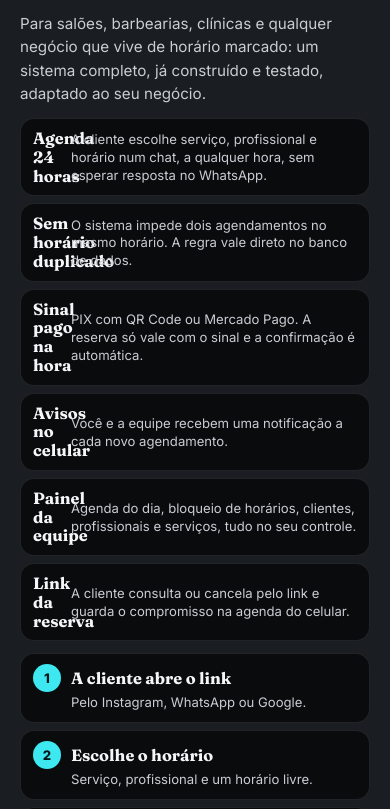
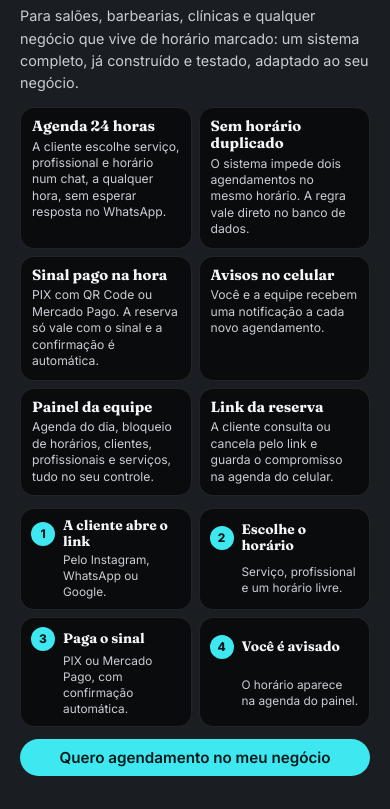
Before and after one commit to Vitor776123/ForjainSites, a plain HTML site: page index.html in a window 390 px wide. Shown: the part 2685-3494 px from the top of the page. Drawn offline with Linux system fonts and the light colour scheme.

Commit message:
Celular: seção Além do site (agendamento) em duas colunas compactas (#6)
Claude-Session: https://claude.ai/code/session_01LjEuGXwbeaFofHDMWBUBw8

Co-authored-by: Vitor Domingues <vitor776123@users.noreply.github.com>
Co-authored-by: Claude Opus 5.5 <noreply@anthropic.com>

```diff
--- a/css/style.css
+++ b/css/style.css
@@ -540,3 +540,19 @@ body.mini-on .foot{padding-bottom:calc(58px + env(safe-area-inset-bottom))}
   .stick{-webkit-backdrop-filter:none;backdrop-filter:none;background:rgba(10,11,13,.5)}
   .hint,.buddy-toggle{-webkit-backdrop-filter:none;backdrop-filter:none;background:rgba(10,11,13,.82)}
 }
+
+/* celular: seção "Além do site" (agendamento) compacta */
+@media (max-width:720px){
+  #agenda .lead{font-size:.9rem;margin-top:.5rem}
+  #agenda .trio{grid-template-columns:1fr 1fr;gap:7px}
+  #agenda .trio article{display:block;padding:10px 11px}
+  #agenda .trio h3{font-size:.92rem;line-height:1.15}
+  #agenda .trio p{font-size:.76rem;line-height:1.35;margin-top:4px}
+  #agenda .steps{grid-template-columns:1fr 1fr;gap:7px}
+  #agenda .steps li{grid-template-columns:24px 1fr;column-gap:8px;padding:9px 10px}
+  #agenda .steps .num{width:24px;height:24px;font-size:.74rem}
+  #agenda .steps h3{font-size:.86rem}
+  #agenda .steps p{font-size:.74rem}
+  #agenda .btn{width:100%;justify-content:center}
+  #agenda p[style]{margin-top:12px!important}
+}
--- a/index.html
+++ b/index.html
@@ -14,7 +14,7 @@
 <link rel="preconnect" href="https://fonts.googleapis.com">
 <link rel="preconnect" href="https://fonts.gstatic.com" crossorigin>
 <link href="https://fonts.googleapis.com/css2?family=Fraunces:ital,opsz,wght@0,9..144,600;0,9..144,700;0,9..144,800;1,9..144,600&family=Inter:wght@400;500;600;800&display=swap" rel="stylesheet">
-<link rel="stylesheet" href="css/style.css?v=15">
+<link rel="stylesheet" href="css/style.css?v=16">
 </head>
 <body>
 
```
